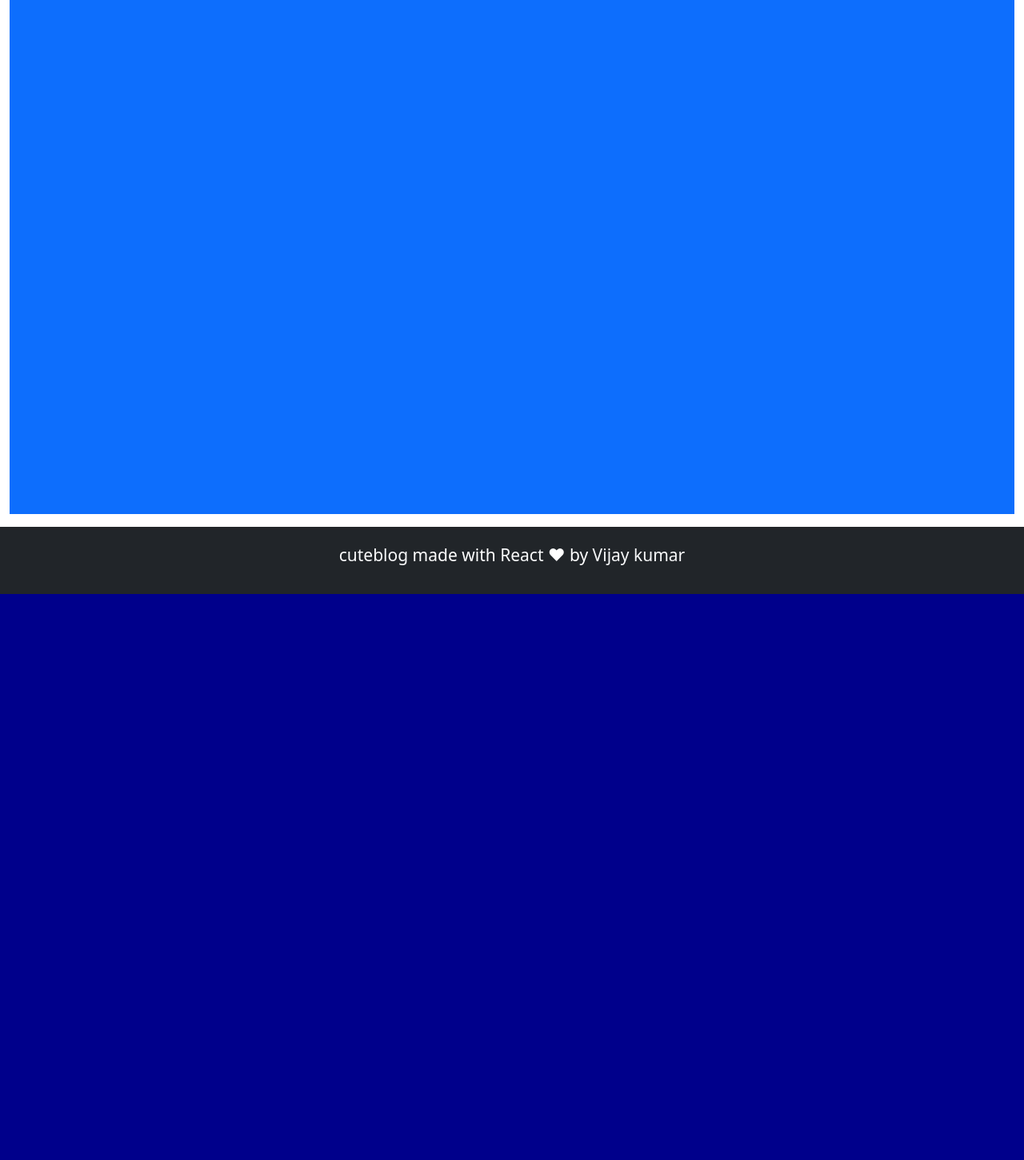
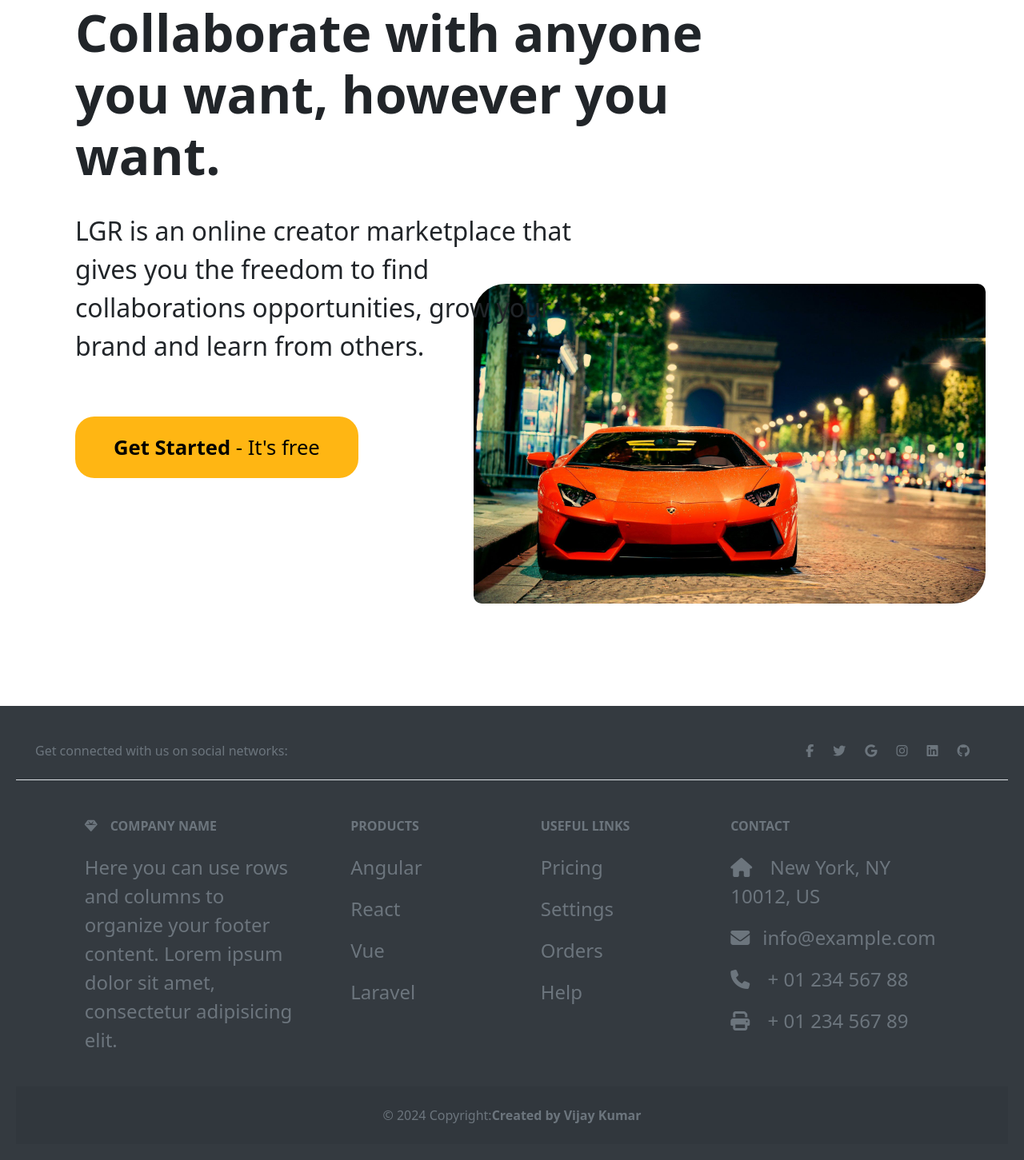
Before and after one commit to Vijaykumar7055/Blog-age, a React app: page / in a window 1280 px wide. Shown: the part 237-1688 px from the top of the page at 80% size. Before the commit the page ends 980 px from the top, so only its background shows below. Built offline with nearby package versions, Linux system fonts and the light colour scheme.

Commit message:
progress

```diff
--- a/package.json
+++ b/package.json
@@ -6,9 +6,13 @@
     "@popperjs/core": "2.11.5",
     "bootstrap": "5.1.3",
     "build": "^0.1.4",
+    "cdbreact": "^1.5.19",
+    "mdb-react-ui-kit": "^8.0.0",
     "react": "17.0.2",
+    "react-bootstrap": "^2.10.2",
     "react-dom": "17.0.2",
     "react-helmet": "^6.1.0",
+    "react-icons": "^5.1.0",
     "react-router-dom": "5.3.1",
     "reactstrap": "^9.2.2"
   },
--- a/public/index.html
+++ b/public/index.html
@@ -8,17 +8,39 @@
     <meta charset="utf-8" />
     <meta name="viewport" content="width=device-width, initial-scale=1" />
     <meta content="index, follow" name="robots" />
+    <style>
+      /* Style for the footer */
+footer {
+  background-color: #343a40; /* Dark background color */
+  color: #ffffff; /* Text color */
+  padding: 20px; /* Padding around the content */
+  text-align: center; /* Center align the content */
+}
+
+/* Style for the links within the footer */
+footer a {
+  color: #ffffff; /* Link color */
+  text-decoration: none; /* Remove underline */
+}
+
+/* Style for the links within the footer on hover */
+footer a:hover {
+  text-decoration: underline; /* Underline on hover */
+}
+
+    </style>
   </head>
   <body>
     <div id="root"></div>
-    <footer class="text-center mt-3 bg-dark p-3">
-      <p>
+    <!-- <footer class="text-center mt-3 bg-dark p-3">
+      <p class="">
         <small class=" text-white"
           ><a href="https://axcora.my.id/pico/cuteblog/" class="text-light">cuteblog</a> made with
           <a href="https://reactjs.org" class="text-light">React</a> ❤ by
           <a href="https://website.axcora.com" class="text-light">Vijay kumar</a></small
         >
       </p>
-    </footer>
+    </footer> -->
+    <script src="https://kit.fontawesome.com/ef12ace8ca.js" crossorigin="anonymous"></script>
   </body>
 </html>
--- /dev/null
+++ b/src/Css/footer.css
@@ -0,0 +1,47 @@
+footer {
+    background: linear-gradient(rgba(0, 0, 0, 0.582), rgba(0, 0, 0, 0.582)),
+      url("../images/car7.jpg");
+    background-position: center;
+    background-size: cover;
+    background-repeat: no-repeat;
+    height: 60vh;
+    color: white;
+    position: relative;
+
+  }
+
+  footer .container {
+    height: 100%;
+    display: flex;
+    flex-direction: column;
+    align-items: center;
+    justify-content: center;
+  }
+
+  footer .footerTitle {
+
+    text-transform: capitalize;
+    text-align: center;
+    font-weight: bold;
+    padding: 3rem 0;
+  }
+
+  footer .sendEmailBtn {
+
+    background: #ffb613;
+    border: 2px solid green;
+    color: white;
+   font-size: 20px;
+    letter-spacing: 0.1rem;
+    transition: background 0.3s ease;
+  }
+
+  footer .sendEmailBtn:hover {
+    background: rgb(255, 166, 0);
+  }
+
+  @media only screen and (max-width: 600px) {
+    footer .sendEmailBtn {
+      padding: 1.2rem 3rem;
+    }
+  }
--- /dev/null
+++ b/src/Css/home.css
@@ -0,0 +1,66 @@
+#getStarted {
+    margin: 10rem 0 5rem 0;
+    background-color: transparent;
+    position: relative;
+    z-index: 10;
+  }
+
+  #getStarted .title {
+    font-size: clamp(3rem, 5vw, 4rem);
+    width: 80%;
+    font-weight: bold;
+  }
+
+  #getStarted .startedImg {
+    position: absolute;
+    right: 3rem;
+    bottom: 3rem;
+    z-index: -1;
+    width: 50%;
+    border-radius: 40px 10px ;
+  }
+
+  #getStarted .info {
+    font-size: clamp(1.5rem, 5vw, 2rem);
+    width: 60%;
+    margin: 2rem 0;
+  }
+
+  #getStarted .getStartedBtn {
+    padding: 1.2rem 3rem;
+    font-size: 1.6rem;
+    border-radius: 1.5rem;
+    border: none;
+    background-color: #ffb613;
+    transition: 0.3s ease all;
+    margin-top: 2rem;
+  }
+
+  #getStarted .getStartedBtn:hover {
+    background-color: #f1a500;
+  }
+
+  #getStarted .allText {
+    z-index: 2;
+  }
+
+  @media only screen and (max-width: 900px) {
+    #getStarted {
+      margin-top: 7rem;
+    }
+    #getStarted .title {
+      width: 100%;
+    }
+    #getStarted .info {
+      width: 100%;
+    }
+    #getStarted .startedImg {
+      opacity: 0.4;
+      left: 0;
+      display: none;
+    }
+    #getStarted .getStartedBtn {
+      padding: 1rem 2.5rem;
+      font-size: 1.2rem;
+    }
+  }
--- /dev/null
+++ b/src/Footer.js
@@ -0,0 +1,118 @@
+import React from 'react';
+
+const Footer = () => {
+  return (
+    <footer className="text-center text-lg-start bg-body-tertiary text-muted">
+
+      <section className="d-flex justify-content-center justify-content-lg-between p-4 border-bottom">
+
+        <div className="me-5 d-none d-lg-block">
+          <span>Get connected with us on social networks:</span>
+        </div>
+
+
+        <div>
+          <a href="/" className="me-4 text-reset">
+            <i className="fab fa-facebook-f"></i>
+          </a>
+          <a href="/" className="me-4 text-reset">
+            <i className="fab fa-twitter"></i>
+          </a>
+          <a href="/" className="me-4 text-reset">
+            <i className="fab fa-google"></i>
+          </a>
+          <a href="/" className="me-4 text-reset">
+            <i className="fab fa-instagram"></i>
+          </a>
+          <a href="/" className="me-4 text-reset">
+            <i className="fab fa-linkedin"></i>
+          </a>
+          <a href="/" className="me-4 text-reset">
+            <i className="fab fa-github"></i>
+          </a>
+        </div>
+
+      </section>
+
+
+      <section className="">
+        <div className="container text-center text-md-start mt-5">
+
+          <div className="row mt-3">
+
+            <div className="col-md-3 col-lg-4 col-xl-3 mx-auto mb-4">
+
+              <h6 className="text-uppercase fw-bold mb-4">
+                <i className="fas fa-gem me-3"></i>Company name
+              </h6>
+              <p>
+                Here you can use rows and columns to organize your footer content. Lorem ipsum
+                dolor sit amet, consectetur adipisicing elit.
+              </p>
+            </div>
+
+            <div className="col-md-2 col-lg-2 col-xl-2 mx-auto mb-4">
+
+              <h6 className="text-uppercase fw-bold mb-4">
+                Products
+              </h6>
+              <p>
+                <a href="#!" className="text-reset">Angular</a>
+              </p>
+              <p>
+                <a href="#!" className="text-reset">React</a>
+              </p>
+              <p>
+                <a href="#!" className="text-reset">Vue</a>
+              </p>
+              <p>
+                <a href="#!" className="text-reset">Laravel</a>
+              </p>
+            </div>
+
+            <div className="col-md-3 col-lg-2 col-xl-2 mx-auto mb-4">
+
+              <h6 className="text-uppercase fw-bold mb-4">
+                Useful links
+              </h6>
+              <p>
+                <a href="#!" className="text-reset">Pricing</a>
+              </p>
+              <p>
+                <a href="#!" className="text-reset">Settings</a>
+              </p>
+              <p>
+                <a href="#!" className="text-reset">Orders</a>
+              </p>
+              <p>
+                <a href="#!" className="text-reset">Help</a>
+              </p>
+            </div>
+
+            <div className="col-md-4 col-lg-3 col-xl-3 mx-auto mb-md-0 mb-4">
+
+              <h6 className="text-uppercase fw-bold mb-4">Contact</h6>
+              <p><i className="fas fa-home me-3"></i> New York, NY 10012, US</p>
+              <p>
+                <i className="fas fa-envelope me-3"></i>
+                info@example.com
+              </p>
+              <p><i className="fas fa-phone me-3"></i> + 01 234 567 88</p>
+              <p><i className="fas fa-print me-3"></i> + 01 234 567 89</p>
+            </div>
+
+          </div>
+
+        </div>
+      </section>
+
+      <div className="text-center p-4" style={{ backgroundColor: 'rgba(0, 0, 0, 0.05)' }}>
+        © 2024 Copyright:
+        <a className="text-reset fw-bold" href="https://mdbootstrap.com/">Created by Vijay Kumar</a>
+      </div>
+
+    </footer>
+  );
+}
+
+export default Footer;
--- a/src/Home.js
+++ b/src/Home.js
@@ -1,13 +1,51 @@
-import React from 'react'
-
-const Home = () => {
+import React from "react";
+import { Container } from "react-bootstrap";
+import Img1 from "../src/images/car2.jpg"
+import "../src/Css/home.css"
+ const Home =  () => {
   return (
-   <div>
-     <div className='bg-primary' style={{"height": "100vh"}}>
-
-</div>
-   </div>
-  )
+    <section id="getStarted" className="">
+      <img
+        src={Img1}
+        alt="none"
+        className="startedImg"
+      />
+      <Container className="container" style={{"height": "100vh"}}>
+        <div className="allText">
+          <h1
+            className="title"
+            data-aos="slide-up"
+            data-aos-anchor-placement="bottom-bottom"
+            data-aos-delay="10"
+            data-aos-duration="370"
+          >
+            Collaborate with anyone you want, however you want.
+          </h1>
+          <p
+            className="info"
+            data-aos="slide-up"
+            data-aos-anchor-placement="bottom-bottom"
+            data-aos-delay="10"
+            data-aos-duration="370"
+          >
+            LGR is an online creator marketplace that gives you the freedom to
+            find collaborations opportunities, grow your brand and learn from
+            others.
+          </p>
+          <button
+            className="getStartedBtn"
+            data-aos="slide-up"
+            data-aos-anchor-placement="bottom-bottom"
+            data-aos-delay="20"
+            data-aos-duration="1000"
+            easing="ease-in"
+          >
+            <strong>Get Started</strong> - It's free
+          </button>
+        </div>
+      </Container>
+    </section>
+  );
 }
 
 export default Home
--- a/src/Nav.js
+++ b/src/Nav.js
@@ -16,7 +16,7 @@ const Header = () => {
     },
     {
       path: "/tour",
-      display: "Tour",
+      display: "Blog",
     },
   ];
   return (
--- a/src/cute.css
+++ b/src/cute.css
@@ -1,14 +1,10 @@
 
 html,
 body {
-  background-color: #00008B;
+
  font-family: Verdana, Geneva, Tahoma, sans-serif;
 }
 .dropdown-menu,
-.card {
-  border-radius: 10px;
-  background-color: #00008B;
-}
 
 .back-ground{
   background-color: #00008b88;
@@ -69,6 +65,7 @@ p {
 
 .logo img{
   width: 30%;
+  border-radius: 60%;
 }
 
 .menu {
@@ -115,3 +112,37 @@ p {
 .app{
   border-radius: 20px;
 }
+
+
+
+
+/* Responsive navbar */
+/* Add this CSS to your existing cute.css file */
+
+/* Media Query for Mobile Devices */
+@media (max-width: 767px) {
+  .nav_wrapper {
+    flex-direction: column;
+    align-items: flex-start;
+  }
+
+  .menu {
+    margin-top: 20px; /* Adjust margin for better spacing */
+  }
+
+  .navigation {
+    margin-top: 20px; /* Adjust margin for better spacing */
+  }
+
+  .nav_right {
+    margin-top: 20px; /* Adjust margin for better spacing */
+  }
+
+  .nav_btns {
+    flex-direction: column;
+  }
+
+  .mobile_menu {
+    display: block;
+  }
+}
--- a/src/index.js
+++ b/src/index.js
@@ -12,6 +12,7 @@ import './cute.css';
 import Home from "./Home"
 import About from './About';
 import { Link } from 'react-router-dom';
+import Footer from './Footer';
 class App extends Component {
   render() {
     return (
@@ -32,6 +33,8 @@ class App extends Component {
             </div>
           </div>
         </div>
+
+        <Footer />
       </Router>
     );
   }
```
Also changed, not shown: 1 other file.
